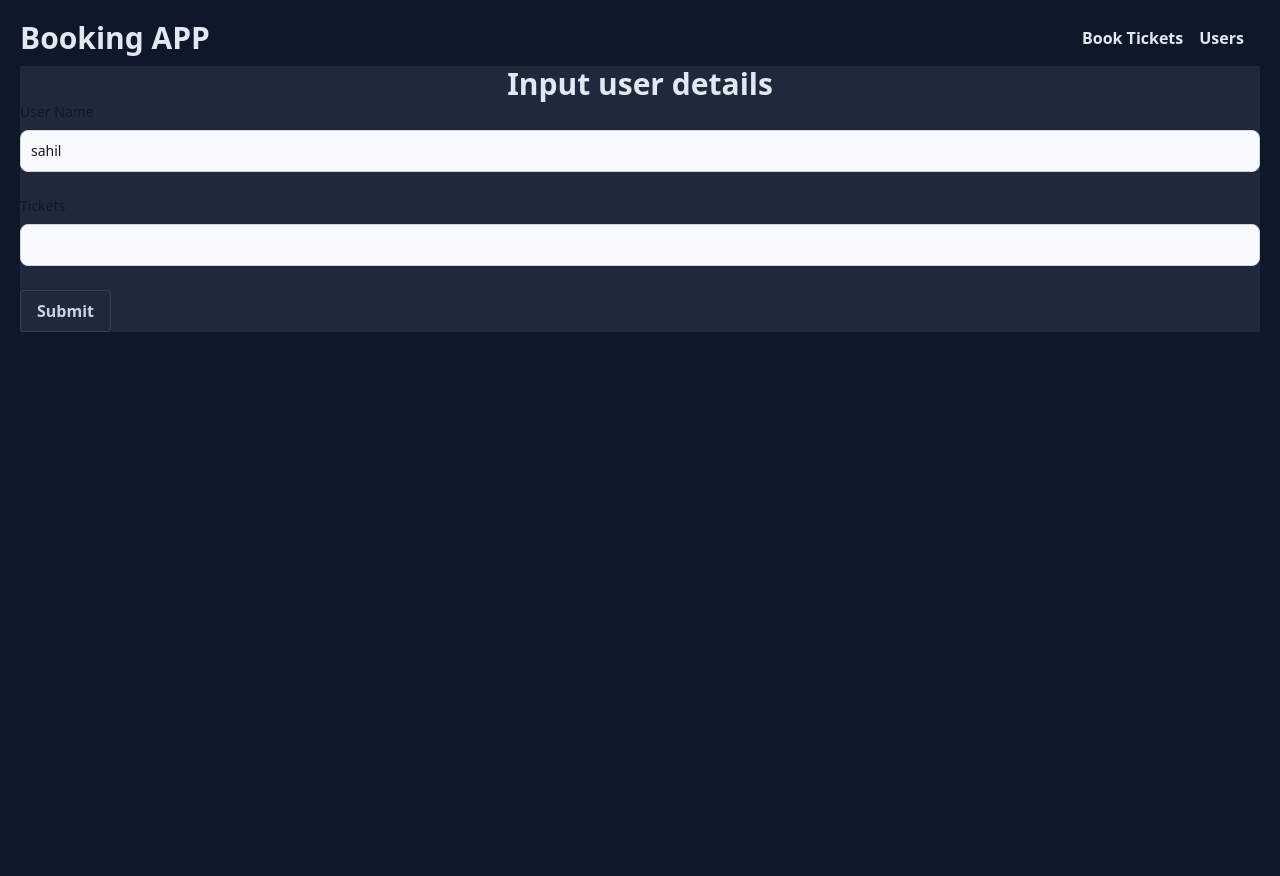
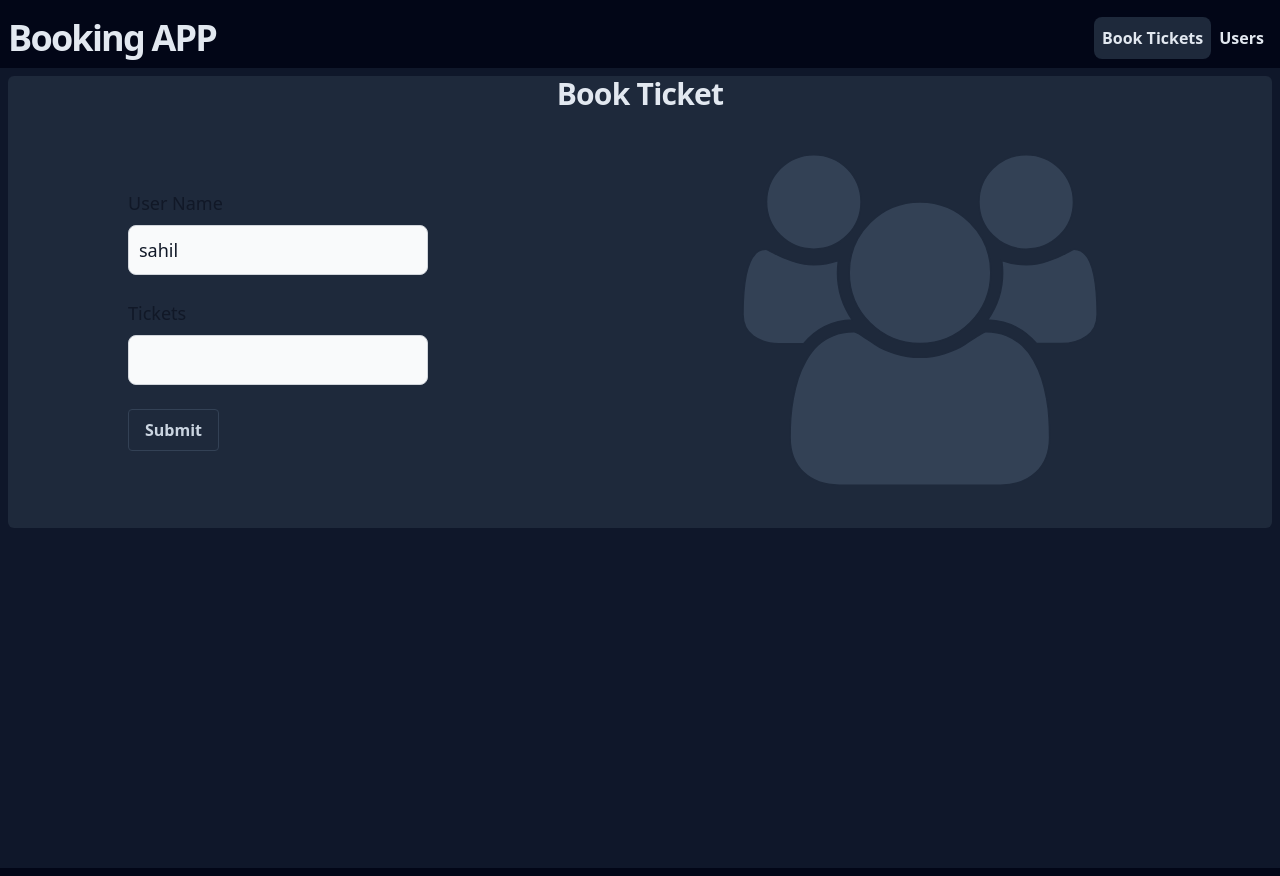
Before and after one commit to SahilMahale/Booking-App, a React (Vite) app in the folder booking-UI/: page /book in a window 1280 px wide. Built offline with nearby package versions, Linux system fonts and the light colour scheme.

Commit message:
highlighted tab + rudimentary desgn of login in book page

```diff
--- a/booking-UI/src/Pages/Book.jsx
+++ b/booking-UI/src/Pages/Book.jsx
@@ -1,13 +1,12 @@
 import React from 'react';
 import Forms from '../components/Forms';
-
 function Book() {
   return (
-    <div className="bg-slate-900 min-h-screen">
-      <div className="container mx-auto bg-slate-800 flex flex-col items-center">
-        <h1 className="font-sans text-slate-200 text-3xl text-center font-bold ">
-          Input user details
-        </h1>
+    <div className="bg-slate-900 min-h-screen py-2 px-2">
+      <div className="container mx-auto rounded-md bg-slate-800 flex flex-col items-center ">
+        <h2 className="font-sans text-slate-200 tracking-tight text-3xl text-center font-bold ">
+          Book Ticket
+        </h2>
         <Forms />
       </div>
     </div>
--- a/booking-UI/src/Pages/Root.jsx
+++ b/booking-UI/src/Pages/Root.jsx
@@ -18,7 +18,8 @@ const useGetBookingList = () => {
 const Root = () => {
   const { data, isError, isLoading, isSuccess } = useGetBookingList();
   return (
-    <div className="container py-2 mx-auto rounded-md bg-slate-800 flex flex-col items-center">
+    <div className="bg-slate-900 min-h-screen py-2 px-2">
+      <div className="container py-2 mx-auto  rounded-md bg-slate-800 flex flex-col items-center">
         {isLoading && <Loading />}
         {!isError && isSuccess && (
           <>
@@ -29,6 +30,7 @@ const Root = () => {
           </>
         )}
       </div>
+    </div>
   );
 };
 
--- a/booking-UI/src/Pages/Users.jsx
+++ b/booking-UI/src/Pages/Users.jsx
@@ -18,8 +18,11 @@ const useGetUsersList = () => {
 const Users = () => {
   const { data, isError, isLoading, isSuccess } = useGetUsersList();
   return (
+    <div className="bg-slate-900 min-h-screen py-2 px-2">
       <div className=" container px-2 py-2  mx-auto bg-slate-800 rounded-md">
-      <h1 className="text-3xl text-center font-bold text-slate-100">USERS!</h1>
+        <h1 className="text-3xl text-center font-bold text-slate-100">
+          USERS!
+        </h1>
         {isLoading && <Loading />}
         {isSuccess && (
           <div className="py-2 relative overflow-x-auto ">
@@ -50,6 +53,7 @@ const Users = () => {
           </div>
         )}
       </div>
+    </div>
   );
 };
 
--- a/booking-UI/src/components/Forms.jsx
+++ b/booking-UI/src/components/Forms.jsx
@@ -4,22 +4,22 @@ import { Formik } from 'formik';
 const callBookings = (val) => {};
 const Forms = () => {
   return (
-    <div className="container mx-auto">
+    <div className="container mx-auto px-20 py-2 flex flex-wrap items-center justify-between ">
       <Formik
         initialValues={{ name: 'sahil' }}
         onSubmit={(values) => callBookings(values)}
       >
         {(props) => (
-          <form onSubmit={props.handleSubmit}>
-            <div className="mb-6">
+          <form className="pl-10" onSubmit={props.handleSubmit}>
+            <div className=" mb-6 ">
               <label
                 htmlFor="username"
-                className="block mb-2 text-sm font-medium text-gray-900 dark:text-white"
+                className="block mb-2 text-lg font-medium text-gray-900 dark:text-white"
               >
                 User Name
               </label>
               <input
-                className="bg-gray-50 border border-gray-300 text-gray-900 text-sm rounded-lg focus:ring-blue-500 focus:border-blue-500 block w-full p-2.5 dark:bg-gray-700 dark:border-gray-600 dark:placeholder-gray-400 dark:text-white dark:focus:ring-blue-500 dark:focus:border-blue-500"
+                className="bg-gray-50 border w-[300px] border-gray-300 text-gray-900 text-lg rounded-lg focus:ring-blue-500 focus:border-blue-500 block p-2.5 dark:bg-gray-700 dark:border-gray-600 dark:placeholder-gray-400 dark:text-white dark:focus:ring-blue-500 dark:focus:border-blue-500"
                 type="text"
                 onChange={props.handleChange}
                 onBlur={props.handleBlur}
@@ -30,12 +30,12 @@ const Forms = () => {
             <div className="mb-6">
               <label
                 htmlFor="tickets"
-                className="block mb-2 text-sm font-medium text-gray-900 dark:text-white"
+                className="block mb-2 text-lg font-medium text-gray-900 dark:text-white"
               >
                 Tickets
               </label>
               <input
-                className="bg-gray-50 border border-gray-300 text-gray-900 text-sm rounded-lg focus:ring-blue-500 focus:border-blue-500 block w-full p-2.5 dark:bg-gray-700 dark:border-gray-600 dark:placeholder-gray-400 dark:text-white dark:focus:ring-blue-500 dark:focus:border-blue-500"
+                className="bg-gray-50 w-[300px] border border-gray-300 text-gray-900 text-lg rounded-lg focus:ring-blue-500 focus:border-blue-500 block p-2.5 dark:bg-gray-700 dark:border-gray-600 dark:placeholder-gray-400 dark:text-white dark:focus:ring-blue-500 dark:focus:border-blue-500"
                 type="number"
                 onChange={props.handleChange}
                 onBlur={props.handleBlur}
@@ -55,6 +55,16 @@ const Forms = () => {
           </form>
         )}
       </Formik>
+      <div className="pr-20 py-2">
+        <svg
+          xmlns="http://www.w3.org/2000/svg"
+          viewBox="0 0 256 256"
+          className="h-96 w-96 object-contain fill-slate-700 stroke-slate-800"
+        >
+          <path d="M57.2 80.8c8.7 0 16.1-3.1 22.3-9.2 6.1-6.1 9.2-13.6 9.2-22.3 0-8.7-3.1-16.1-9.2-22.3-6.1-6.1-13.6-9.2-22.3-9.2-8.7 0-16.1 3.1-22.3 9.2-6.1 6.1-9.2 13.6-9.2 22.3 0 8.7 3.1 16.1 9.2 22.3 6.2 6.1 13.6 9.2 22.3 9.2zM94.6 129.9c9.2 9.2 20.3 13.8 33.4 13.8 13 0 24.2-4.6 33.4-13.8 9.2-9.2 13.8-20.3 13.8-33.4 0-13-4.6-24.2-13.8-33.4-9.2-9.2-20.3-13.8-33.4-13.8-13 0-24.2 4.6-33.4 13.8-9.2 9.2-13.8 20.3-13.8 33.4 0 13.1 4.6 24.2 13.8 33.4zM198.8 80.8c8.7 0 16.1-3.1 22.3-9.2 6.1-6.1 9.2-13.6 9.2-22.3 0-8.7-3.1-16.1-9.2-22.3-6.1-6.1-13.6-9.2-22.3-9.2s-16.1 3.1-22.3 9.2-9.2 13.6-9.2 22.3c0 8.7 3.1 16.1 9.2 22.3 6.2 6.1 13.6 9.2 22.3 9.2zM230.8 80.8c-.5 0-2.3.9-5.3 2.6s-7.1 3.5-12 5.2c-4.9 1.8-9.8 2.6-14.6 2.6-5.5 0-10.9-.9-16.4-2.8.4 3 .6 5.7.6 8.1 0 11.4-3.3 21.9-10 31.5 13.3.4 24.1 5.7 32.6 15.7h16.5c6.7 0 12.4-1.7 17-5s6.9-8.2 6.9-14.6c-.1-28.8-5.2-43.3-15.3-43.3z" />
+          <path d="M212.4 180.2c-.9-4.8-2-9.2-3.3-13.3s-3.1-8.1-5.3-12c-2.2-3.9-4.7-7.2-7.6-9.9-2.9-2.7-6.4-4.9-10.5-6.6-4.1-1.6-8.7-2.5-13.7-2.5-.8 0-2.6.9-5.3 2.6-2.7 1.8-5.7 3.7-9 5.9s-7.7 4.1-13.2 5.9-11 2.6-16.6 2.6c-5.6 0-11.1-.9-16.6-2.6s-9.9-3.7-13.1-5.9c-3.3-2.2-6.3-4.1-9-5.9-2.7-1.8-4.5-2.6-5.3-2.6-5 0-9.6.8-13.7 2.5-4.1 1.6-7.6 3.8-10.5 6.6-2.9 2.7-5.4 6.1-7.6 9.9-2.2 3.9-4 7.9-5.3 12-1.3 4.1-2.4 8.5-3.3 13.3-.9 4.8-1.4 9.2-1.7 13.4-.3 4.1-.4 8.4-.4 12.7 0 9.8 3 17.6 9 23.3 6 5.7 13.9 8.5 23.8 8.5h107.4c9.9 0 17.9-2.8 23.8-8.5 6-5.7 9-13.5 9-23.3 0-4.3-.1-8.6-.4-12.7-.2-4.2-.7-8.6-1.6-13.4zM82.9 128c-6.6-9.6-9.9-20.1-9.9-31.5 0-2.4.2-5.1.6-8.1-5.4 1.9-10.9 2.8-16.4 2.8-4.8 0-9.7-.9-14.6-2.6s-8.9-3.5-12-5.2c-3.1-1.7-4.9-2.6-5.3-2.6-10.2 0-15.3 14.5-15.3 43.4 0 6.4 2.3 11.2 6.9 14.6 4.6 3.3 10.2 5 17 5h16.5c8.4-10.1 19.2-15.4 32.5-15.8z" />
+        </svg>
+      </div>
     </div>
   );
 };
--- a/booking-UI/src/components/Navbar.jsx
+++ b/booking-UI/src/components/Navbar.jsx
@@ -1,29 +1,38 @@
 import React from 'react';
-import { Link, Outlet } from 'react-router-dom';
+import { Link, Outlet, useResolvedPath, useMatch } from 'react-router-dom';
+
+const AnchorLinks = ({ to, children, isTitle, ...props }) => {
+  const resPath = useResolvedPath(to);
+  const isActive = useMatch({ path: resPath.pathname, end: true });
+  return (
+    <Link
+      to={to}
+      className={`font-sans px-2 py-2.5 rounded-lg ${
+        isTitle ? 'tracking-tighter text-4xl' : 'text-base'
+      }  text-slate-200 text-center font-bold hover:ring-sky-300 hover:ring-4 ${
+        isActive ? 'bg-slate-800' : ''
+      }`}
+      {...props}
+    >
+      {children}
+    </Link>
+  );
+};
 
 const Navbar = ({ children }) => {
   return (
-    <div className="bg-slate-900 mx-auto px-5 py-2.5 min-h-screen ">
+    <div className="bg-slate-950 mx-auto py-2">
       <nav className=" text-gray-200 container mx-auto flex flex-wrap items-center justify-between">
-        <Link
-          to="/"
-          className="font-sans py-2.5 rounded-lg text-slate-200 text-3xl text-center font-bold hover:ring-sky-300 hover:ring-4 "
-        >
+        <AnchorLinks to="/" isTitle={true}>
           Booking APP
-        </Link>
+        </AnchorLinks>
         <div className="px-2">
-          <Link
-            to="/book"
-            className="font-sans px-2 py-2.5 rounded-lg text-slate-200 text-base text-center font-bold hover:ring-sky-300 hover:ring-4 "
-          >
+          <AnchorLinks to="/book" isTitle={false}>
             Book Tickets
-          </Link>
-          <Link
-            to="/users"
-            className="font-sans px-2 py-2.5 rounded-lg text-slate-200 text-base text-center font-bold hover:ring-sky-300 hover:ring-4 "
-          >
+          </AnchorLinks>
+          <AnchorLinks to="/users" isTitle={false}>
             Users
-          </Link>
+          </AnchorLinks>
         </div>
       </nav>
       {children}
--- a/booking-UI/tailwind.config.js
+++ b/booking-UI/tailwind.config.js
@@ -1,5 +1,6 @@
 /** @type {import('tailwindcss').Config} */
 export default {
+  mode:'jit',
   content: [
   "./index.html",
   "./src/**/*.{js,ts,jsx,tsx}",],
```
Also changed, not shown: 1 other file (tests, documents, lock files or other folders). Lines whose indentation alone changed are shown as unchanged.
